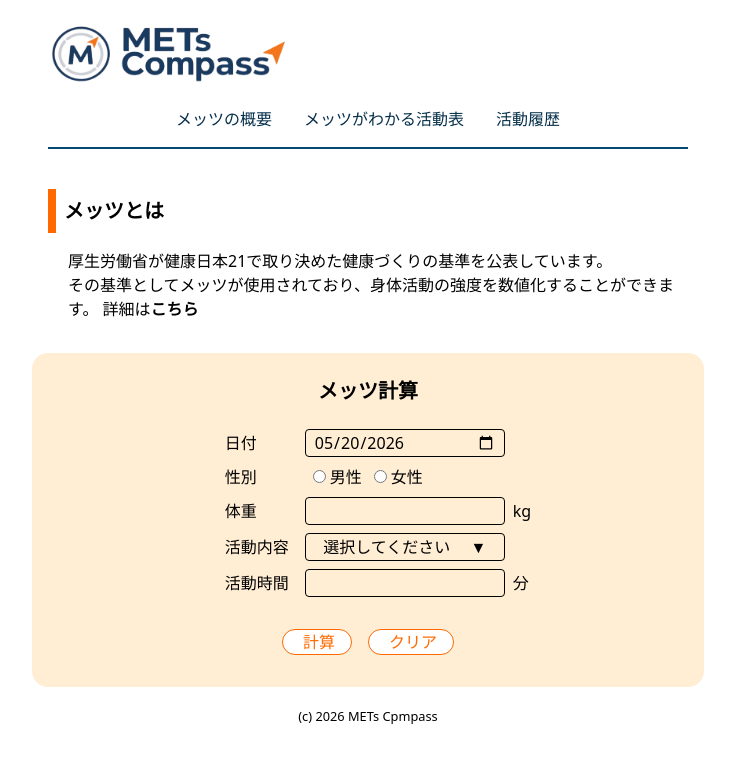
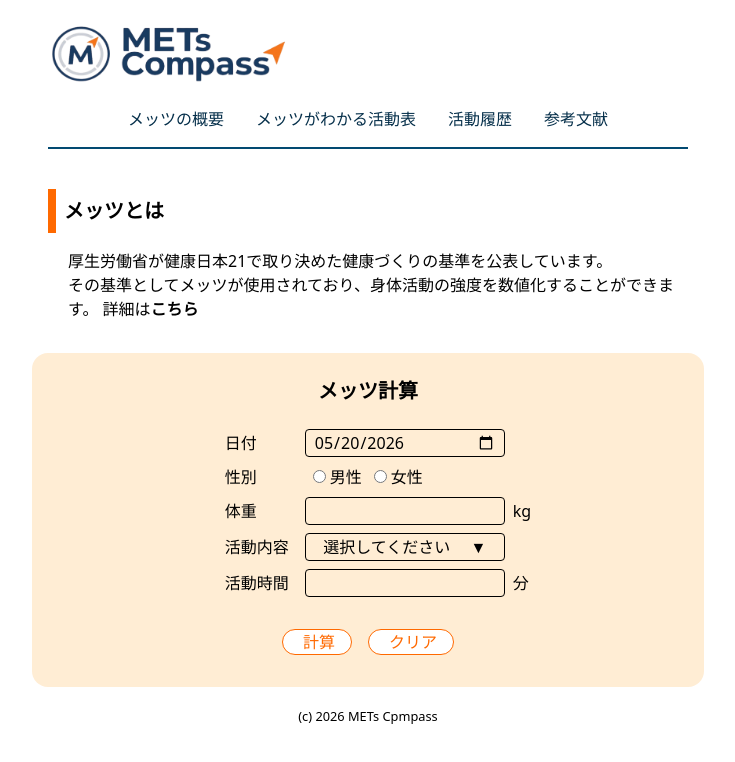
Before and after one commit to sh01forbusiness-ux/mets-app, a Next.js app: page / in a window 1280 px wide. Shown: the top 762 px of the page, without its empty margins (272-1007 px from the left). Built offline with nearby package versions, Linux system fonts and the light colour scheme.

Commit message:
参考文献ページの追加

```diff
--- a/app/activities/page.tsx
+++ b/app/activities/page.tsx
@@ -1,7 +1,6 @@
 'use client'
 
 import { useState } from 'react';
-
 
 export default function ActivitiesPage() {
   const [selectedCategory, setSelectedCategory] = useState<'' | 'adult' | 'senior' | 'wheelchair user'>('');
--- a/components/header.tsx
+++ b/components/header.tsx
@@ -79,6 +79,14 @@ export default function Header() {
                   活動履歴
                 </Link>
               </li>
+              <li>
+                <Link
+                  href="/bibliography"
+                  className={navItemStyle}
+                  onClick={() => setIsNavOpen(false)}>
+                  参考文献
+                </Link>
+              </li>
             </ul>
           </nav>
         </div>
@@ -96,6 +104,9 @@ export default function Header() {
           <li>
             <Link href="/history" className={navItemStyle}>活動履歴</Link>
           </li>
+          <li>
+            <Link href="/bibliography" className={navItemStyle}>参考文献</Link>
+          </li>
         </ul>
       </nav>
     </header>
```
